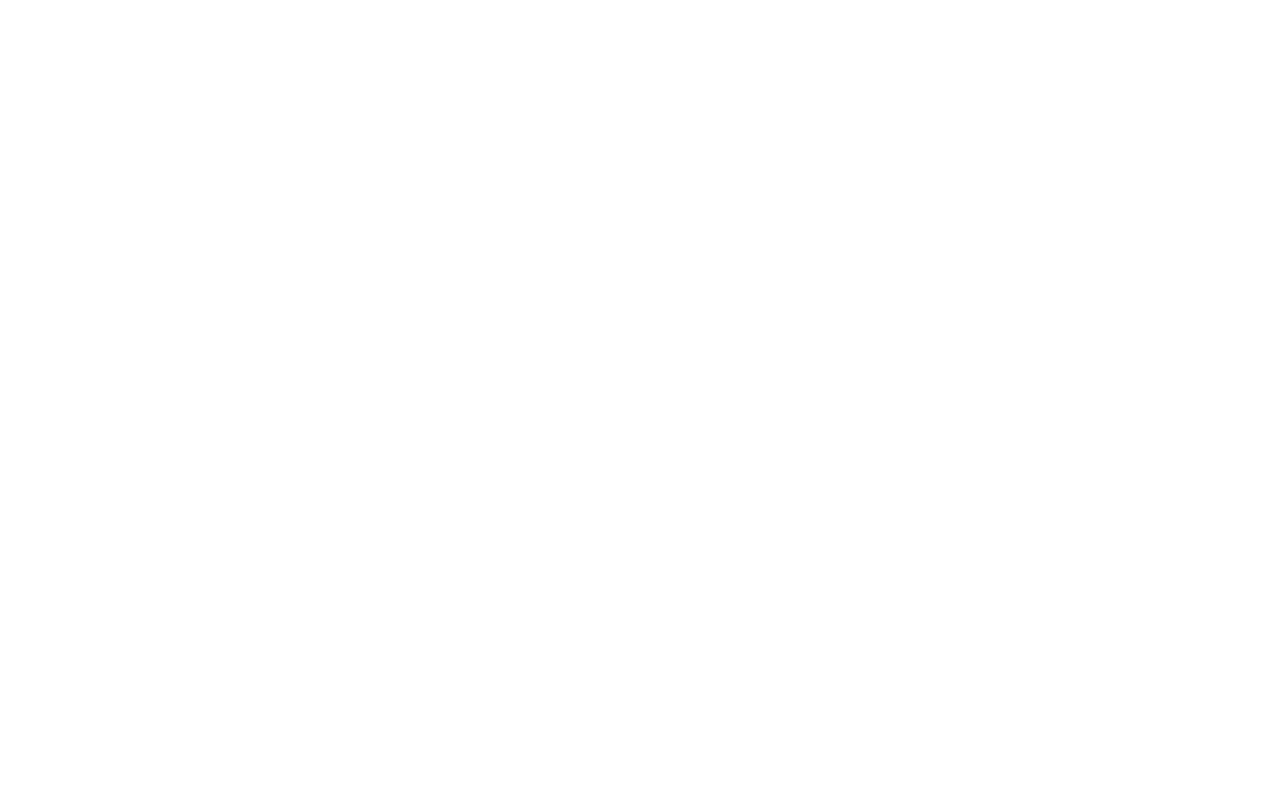
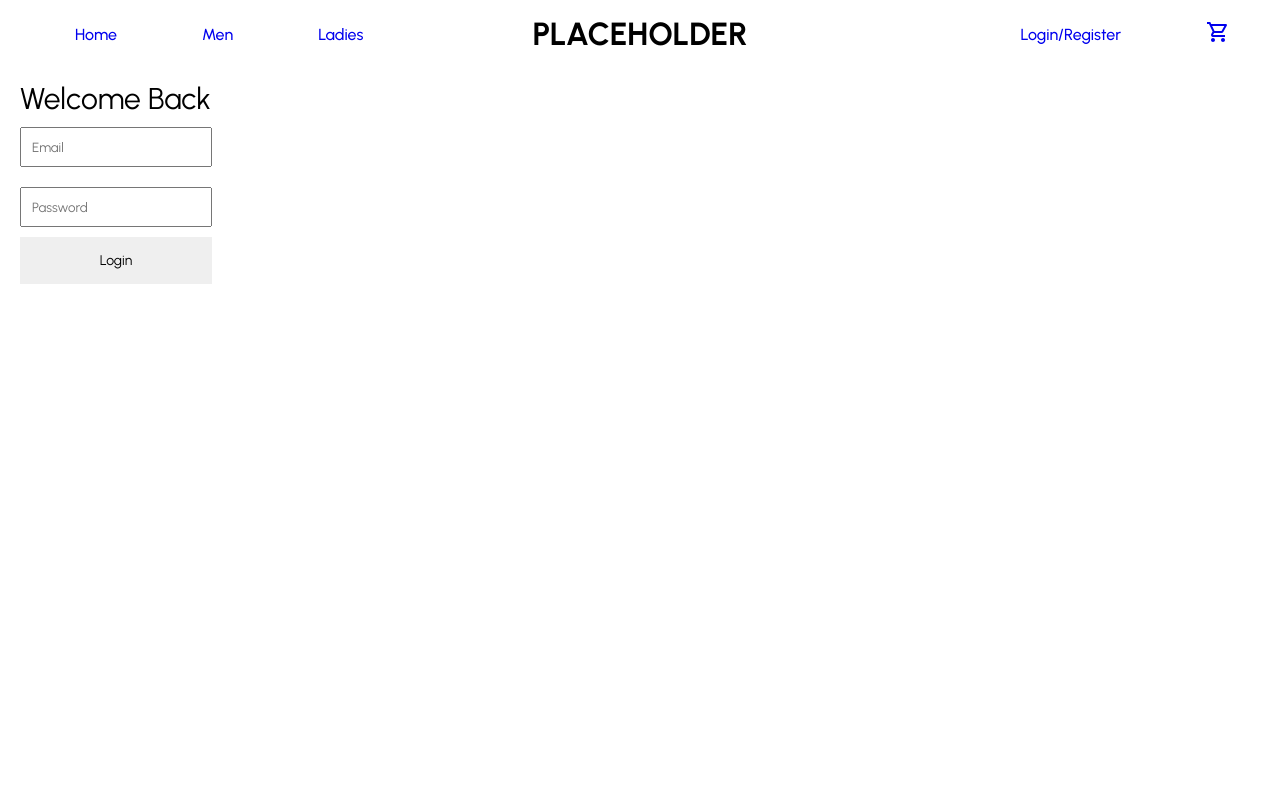
Before and after one commit to desmondtansl/Our-Best-Side, a React (Vite) app in the folder client/: page /login in a window 1280 px wide. Before the commit this address had no page. Shown: the top 800 px of the page. Built offline with nearby package versions, Linux system fonts and the light colour scheme.

Commit message:
added Login page and added routes in App.jsx

```diff
--- a/client/src/App.jsx
+++ b/client/src/App.jsx
@@ -3,6 +3,7 @@
 import LadiesProducts from "./pages/LadiesProducts.jsx";
 import Cart from "./pages/Cart.jsx";
 import Signup from "./pages/Signup.jsx";
+import Login from "./pages/Login.jsx";
 import { Routes, Route } from "react-router-dom";
 
 function App() {
@@ -13,6 +14,7 @@
       <Route path="/ladies" element={<LadiesProducts />} />
       <Route path="/cart" element={<Cart />} />
       <Route path="/signup" element={<Signup />} />
+      <Route path="/login" element={<Login />} />
     </Routes>
   );
 }
--- /dev/null
+++ b/client/src/pages/Login.jsx
@@ -0,0 +1,81 @@
+import { useState } from "react";
+import styled from "styled-components";
+import Navbar from "../components/Navbar";
+import Footer from "../components/Footer";
+
+const Container = styled.div`
+  overflow: hidden;
+`;
+
+const Wrapper = styled.div`
+  width: 100vw;
+  height: 100vh;
+  padding: 20px;
+  align-items: center;
+  justify-content: center;
+`;
+
+const Title = styled.h1`
+  display: flex;
+  font-size: 30px;
+  font-weight: 400;
+`;
+
+const Form = styled.form`
+  display: flex;
+  flex-direction: column;
+  width: 15%;
+`;
+
+const Input = styled.input`
+  flex: 1;
+  min-width: 40%;
+  margin: 10px 0px;
+  padding: 10px;
+`;
+
+const Button = styled.button`
+  width: auto;
+  border: none;
+  padding: 15px 20px;
+  cursor: pointer;
+  margin-bottom: 10px;
+  font-size: 14px;
+  display: inline-block;
+  align-items: center;
+`;
+
+function Login() {
+  const [email, setEmail] = useState("");
+  const [password, setPassword] = useState("");
+
+  const handleClick = (e) => {
+    e.preventDefault();
+  };
+  return (
+    <Container>
+      <Navbar />
+      <Wrapper>
+        <Title>Welcome Back</Title>
+        <Form>
+          <Input
+            placeholder="Email"
+            required
+            onChange={(e) => setEmail(e.target.value)}
+          />
+          <Input
+            required
+            placeholder="Password"
+            type="password"
+            minlength="8"
+            onChange={(e) => setPassword(e.target.value)}
+          />
+          <Button onClick={handleClick}>Login</Button>
+        </Form>
+      </Wrapper>
+      <Footer />
+    </Container>
+  );
+}
+
+export default Login;
```
